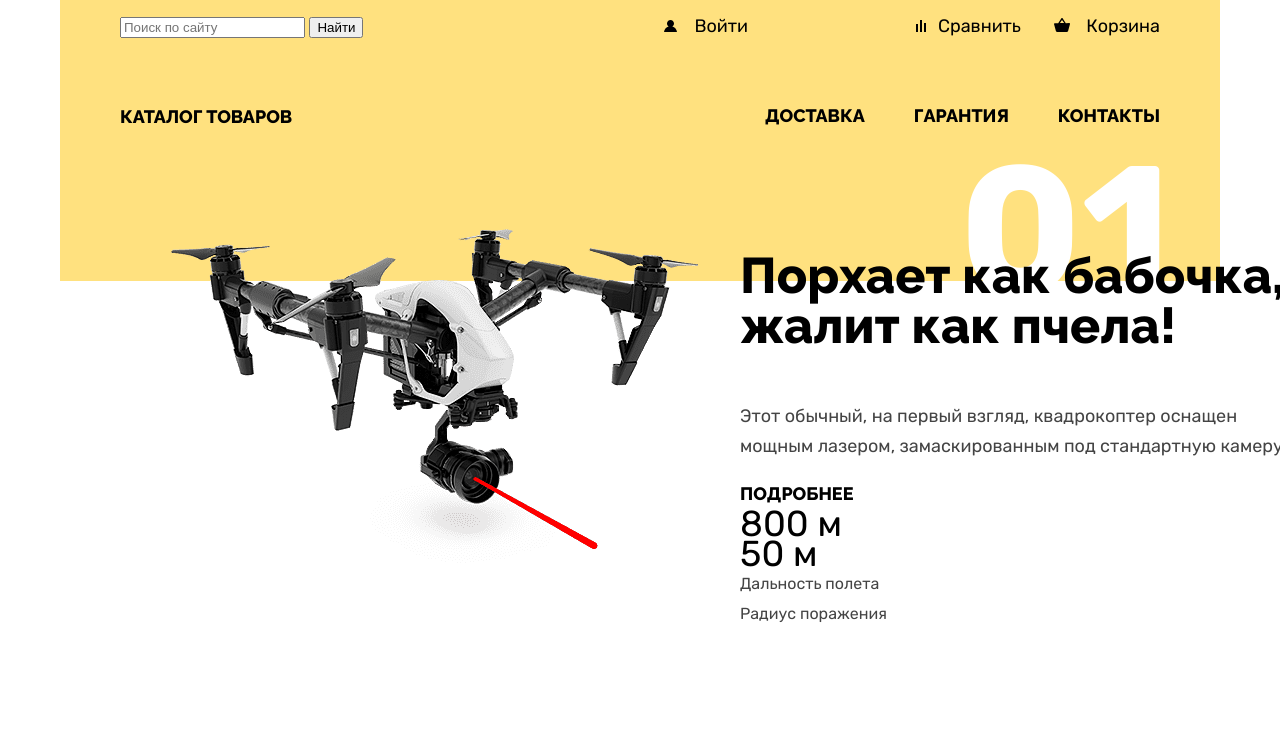
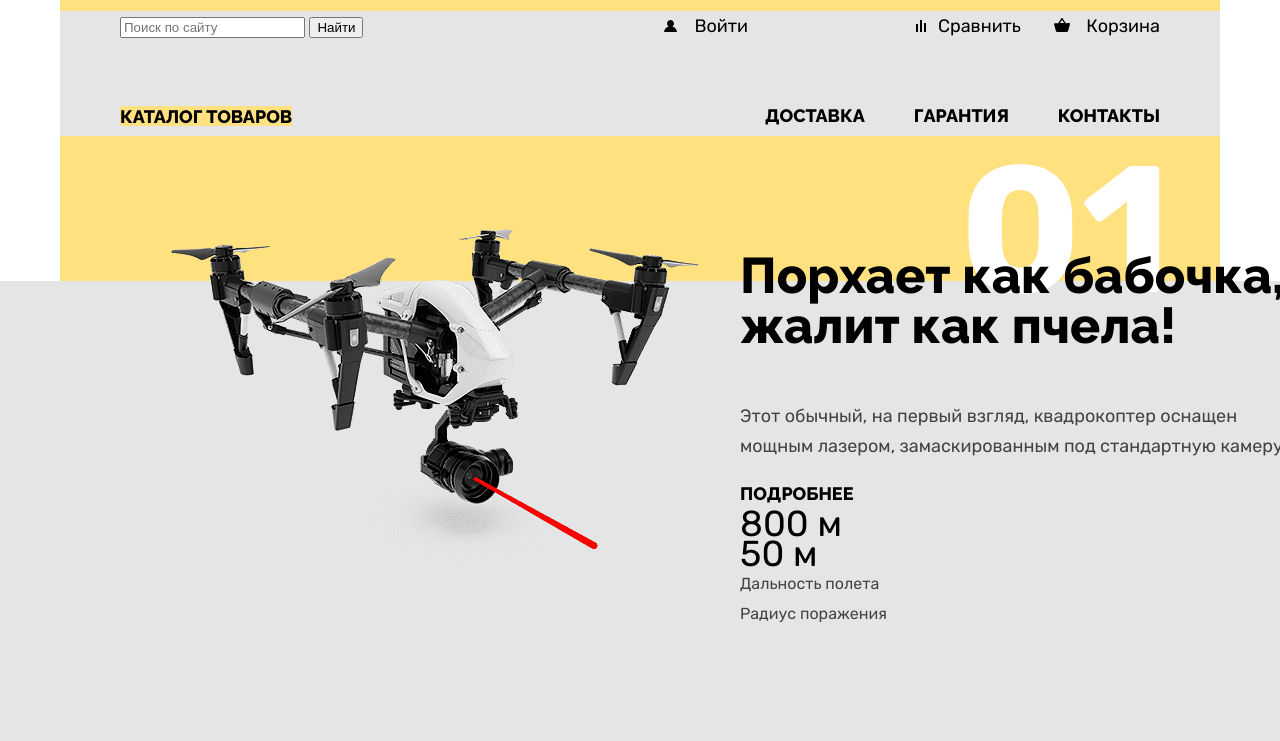
Before and after one commit to htmlacademy-htmlcss/2089717-device-35, a plain HTML site: page index.html in a window 1280 px wide. Shown: the part 59-800 px from the top of the page. Drawn offline with Linux system fonts and the light colour scheme.

Commit message:
div(container)

```diff
--- a/index.html
+++ b/index.html
@@ -7,9 +7,10 @@
     <link rel="stylesheet" href="../2089717-device-35/styles/styles.css">
   </head>
 
+  <body>
 
-  <body>
     <header class="main-header">
+      <div class="container">
       <h1 class="visually-hidden">device</h1>
       <img class="main-logo" src="../2089717-device-35/images/main-logo-black.svg" alt="Логотип Девайса" width="145"
     height="36">
@@ -44,9 +45,13 @@
       </div>
       </nav>
       <span class="slider-number">01</span>
+    </div>
     </header>
+
     <div class="page-container">
     <main class="main-container main-index">
+        <section class="slider">
+          <div class="container">
         <div class="quadrocopter-slider-group">
         <img class="slider-1-image" src="../2089717-device-35/images/slider-1.png" alt="Квадрокоптер" width="560"
           height="560">
@@ -69,6 +74,8 @@
         </div>
         </div>
       </div>
+    </div>
+        </section>
       <section class="device-list-section">
         <h2 class="visually-hidden">Категории товаров</h2>
         <ul class="device-list">
@@ -230,6 +237,7 @@
       </div>
 
     </footer>
+
   </body>
 
 </html>
--- a/styles/styles.css
+++ b/styles/styles.css
@@ -36,6 +36,11 @@ font-display: swap;
     background-color:#FFFFFF;
     text-align: left;
     margin: 0 auto;
+  }
+  .container {
+    width: auto;
+    height: auto;
+    background-color: #E5E5E5;
   }
   .main-navigation {
     display: flex;
@@ -536,7 +541,7 @@ footer {
 
 .main-inner {
   color: #000000;
-  max-width: 1440px;
+  width: auto;
   margin: 0 auto;
 }
 .inner-header {
```
